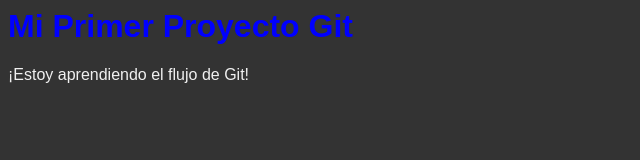
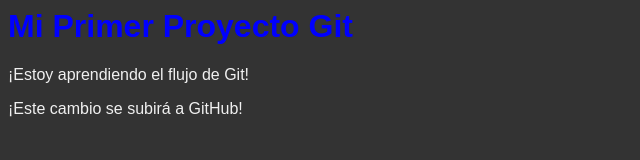
Before and after one commit to YahirDas/mi-proyecto-git, a plain HTML site: page index.html in a window 1280 px wide. Shown: the whole page, without its empty margins (0-640 px from the left). Drawn offline with Linux system fonts and the light colour scheme.

Commit message:
Implementación de parrafo en index.html

```diff
--- a/index.html
+++ b/index.html
@@ -4,3 +4,4 @@
 </head>
 <h1>Mi Primer Proyecto Git</h1>
 <p>¡Estoy aprendiendo el flujo de Git!</p>
+<p>¡Este cambio se subirá a GitHub!</p>
```
